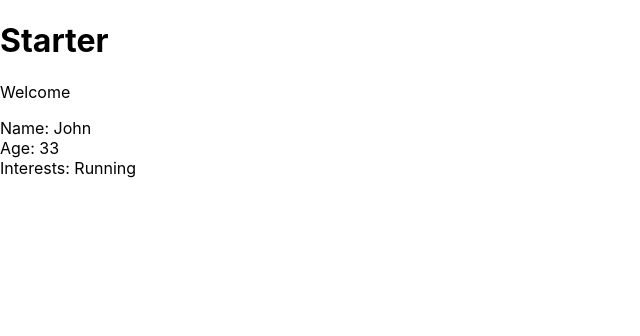
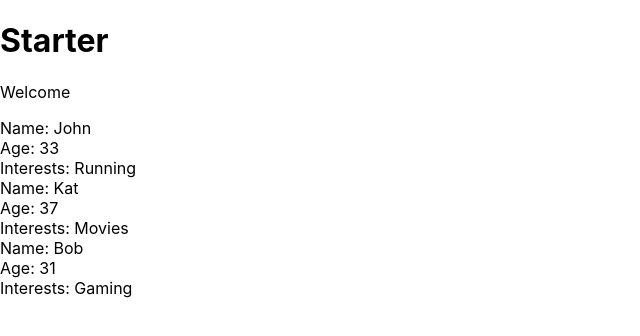
Before and after one commit to LondonJim/React-Blog, a React (Create React App) app: page / in a window 1280 px wide. Shown: the top 336 px of the page, without its empty margins (0-640 px from the left). Built offline with nearby package versions, Linux system fonts and the light colour scheme.

Commit message:
add App state to map in Extra

```diff
--- a/src/App.js
+++ b/src/App.js
@@ -2,12 +2,21 @@ import React, { Component } from 'react';
 import Extra from './Extra'
 
 class App extends Component {
+
+  state = {
+    extras : [
+      { name: "John", age: 33, interests: "Running", id: 1},
+      { name: "Kat", age: 37, interests: "Movies", id: 2},
+      { name: "Bob", age: 31, interests: "Gaming", id: 3}
+    ]
+  }
+
   render() {
     return (
       <div className="App">
         <h1>Starter</h1>
         <p>Welcome</p>
-        <Extra name="John" age="33" interests="Running"/>
+        <Extra extras={ this.state.extras }/>
       </div>
     );
   }
--- a/src/Extra.js
+++ b/src/Extra.js
@@ -3,15 +3,21 @@ import React, { Component } from 'react';
 class Extra extends Component{
   render() {
     // console.log(this.props)
-    const { name, age, interests } = this.props
+    const { extras } = this.props
+    const extraList = extras.map(extra => {
+      return (
+        <div className="peep" key={ extra.id }>
+          <div>Name: { extra.name }</div>
+          <div>Age: { extra.age }</div>
+          <div>Interests: { extra.interests }</div>
+        </div>
+      )
+    })
 
-    return(
-      <div className="Me">
-        <div>Name: { name }</div>
-        <div>Age: { age }</div>
-        <div>Interests: { interests }</div>
+    return (
+      <div className="extra-list">
+        { extraList }
       </div>
-
     )
   }
 }
```
